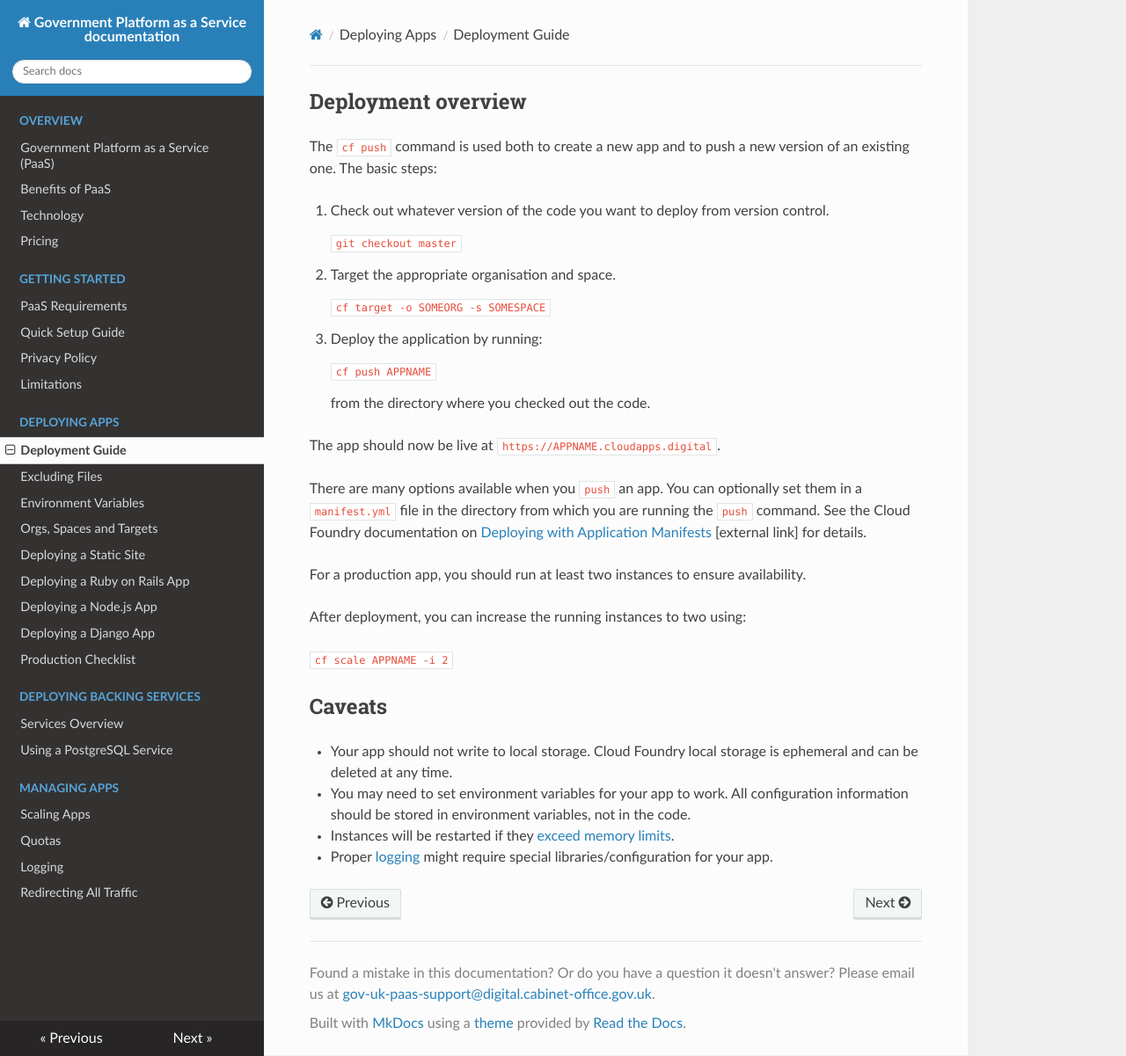
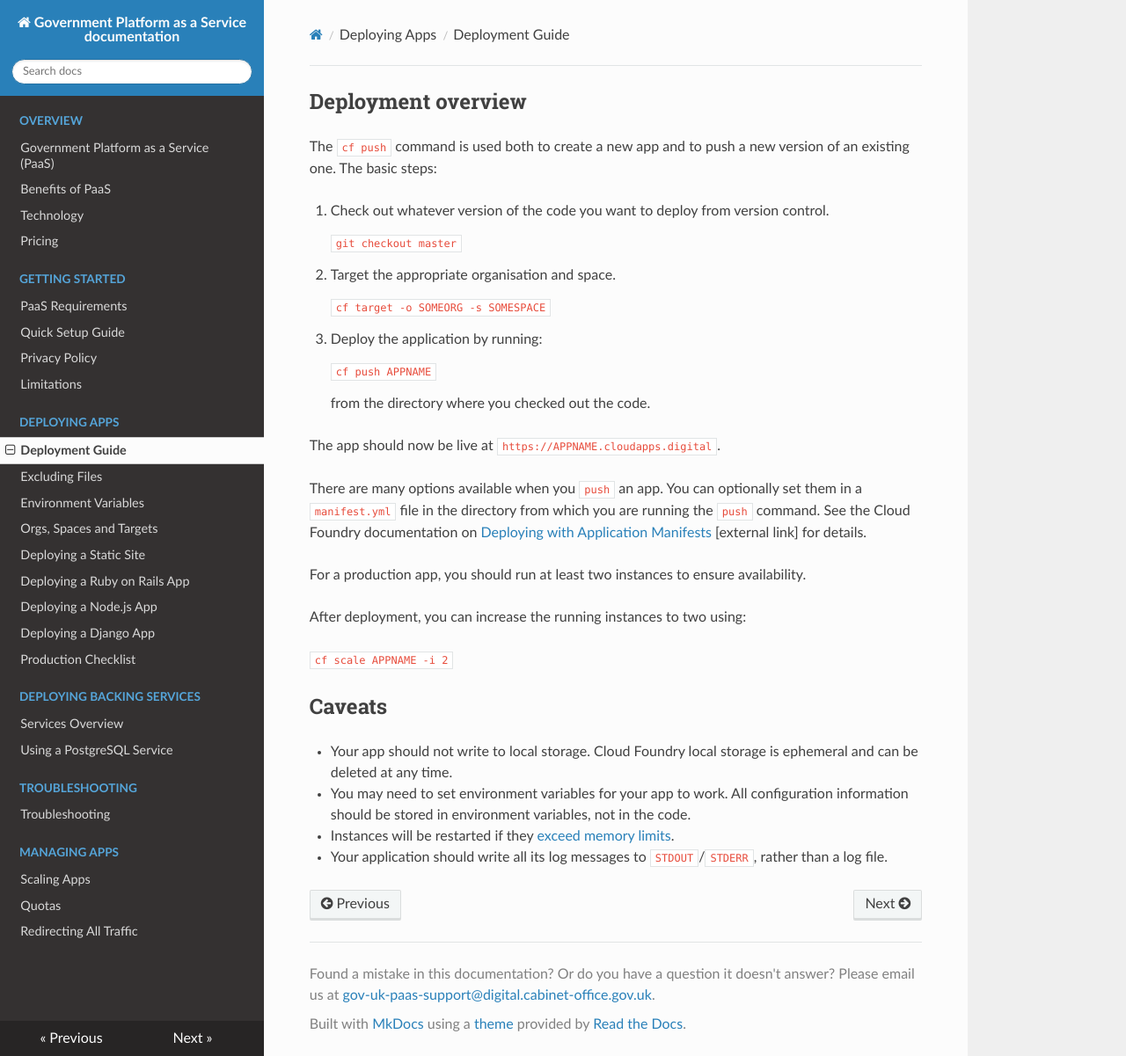
Before and after one commit to alphagov/paas-developer-docs, an MkDocs documentation site: the page built from docs/deploying_apps/index.md, in a window 1280 px wide and 1201 px high. Shown: the whole window at 88% size. Built offline with MkDocs 1.6.1, drawn with Linux system fonts in a browser that asks for light colours; nearby versions of some CDN libraries; old or Windows-style settings are respelled for this version of MkDocs.

Commit message:
Move logging/troubleshooting info into a Troubleshooting section

```diff
--- a/docs/deploying_apps/index.md
+++ b/docs/deploying_apps/index.md
@@ -37,4 +37,4 @@ After deployment, you can increase the running instances to two using:
 * Your app should not write to local storage. Cloud Foundry local storage is ephemeral and can be deleted at any time.
 * You may need to set environment variables for your app to work. All configuration information should be stored in environment variables, not in the code.
 * Instances will be restarted if they [exceed memory limits](/managing_apps/quotas/).
-* Proper [logging](/managing_apps/logging/) might require special libraries/configuration for your app.
+* Your application should write all its log messages to `STDOUT`/`STDERR`, rather than a log file.
--- a/mkdocs.yml
+++ b/mkdocs.yml
@@ -24,9 +24,10 @@ pages:
 - Deploying Backing Services:
     - 'Services Overview': 'deploying_services/index.md'
     - 'Using a PostgreSQL Service': 'deploying_services/postgres.md'
+- Troubleshooting:
+    - 'Troubleshooting': 'troubleshooting/troubleshooting.md'
 - Managing Apps:
     - 'Scaling Apps' : 'managing_apps/scaling.md'
     - 'Quotas': 'managing_apps/quotas.md'
-    - 'Logging': 'managing_apps/logging.md'
     - 'Redirecting All Traffic': 'managing_apps/redirect_all_traffic.md'
 copyright: Found a mistake in this documentation? Or do you have a question it doesn't answer? Please email us at <a href="mailto:gov-uk-paas-support@digital.cabinet-office.gov.uk">gov-uk-paas-support@digital.cabinet-office.gov.uk</a>.
```
Also changed, not shown: docs/troubleshooting/index.md (renamed from docs/managing_apps/logging.md, +3 -1 lines).
